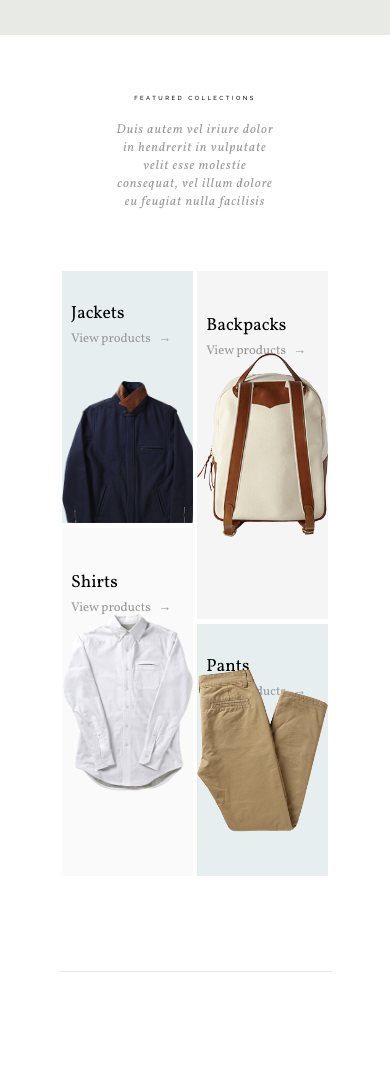
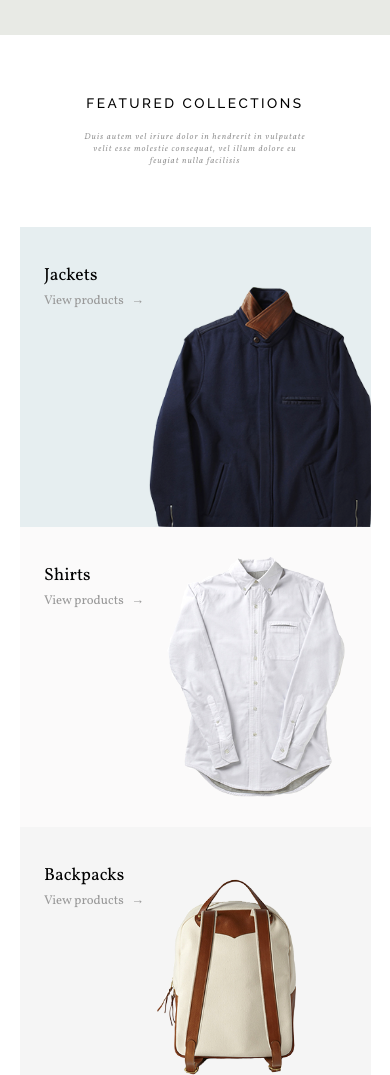
Before and after one commit to bevieboo/minimal, a website: page index.html in a window 390 px wide. Shown: the part 560-1635 px from the top of the page. Before the commit the page ends 1532 px from the top, so only its background shows below. Drawn offline with Linux system fonts and the light colour scheme.

Commit message:
featured products -responsive

```diff
--- a/bundle/bundle.css
+++ b/bundle/bundle.css
@@ -1155,10 +1155,10 @@ img {
   font-family: "Vollkorn", serif;
   font-style: italic;
   color: #999;
-  width: 58%;
+  width: 60%;
   margin: 0 auto;
   letter-spacing: 1px;
-  font-size: 0.8em; }
+  font-size: 1vw; }
 
 .featured-left, .featured-right {
   width: 48%;
@@ -1264,11 +1264,52 @@ img {
     font-size: 0.8vw;
     padding: 1vw 2.4vw; } }
 
+@media (max-width: 1200px) {
+  .featured-text-title {
+    font-size: 1em; }
+  .featured-text-link {
+    font-size: 0.7em; }
+  .featured-jacket {
+    height: 80%; }
+  .featured-backpack {
+    height: 45%; }
+  .featured-shirt {
+    height: 60%; }
+  .featured-pants2 {
+    height: 60%; } }
+
 @media (max-width: 1100px) {
   .header-logo {
     left: 50px; }
   .header-user-options {
     top: 20%; } }
+
+@media (max-width: 1000px) {
+  .featured-title {
+    font-size: 2.2vw; }
+  .featured-desc {
+    font-size: 1.2vw; }
+  .featured-left, .featured-right {
+    margin: 0 auto;
+    width: 100%;
+    display: block;
+    margin-bottom: 10px; }
+  .featured-backpacks, .featured-shirts, .featured-jackets, .featured-pants {
+    height: 50%; }
+  .featured-jacket {
+    height: 80%; }
+  .featured-backpack {
+    height: 65%;
+    background-position: 65% center; }
+  .featured-shirt {
+    height: 80%; }
+  .featured-pants2 {
+    background-position: 75% center;
+    height: 70%; }
+  .featured-text-title {
+    font-size: 1.1em; }
+  .featured-text-link {
+    font-size: 0.8em; } }
 
 @media (max-width: 820px) {
   .header {
@@ -1327,7 +1368,26 @@ img {
     font-size: 1vw; }
   .banner-button {
     font-size: 1vw;
-    padding: 1.4vw 2.8vw; } }
+    padding: 1.4vw 2.8vw; }
+  .featured-title {
+    font-size: 2.4vw; }
+  .featured-desc {
+    font-size: 1.4vw; }
+  .featured {
+    width: 100%; }
+  .featured-left, .featured-right {
+    margin: 0 auto;
+    width: 90%;
+    display: block; }
+  .featured-right {
+    margin-bottom: 60px; }
+  .featured-backpacks, .featured-shirts, .featured-jackets, .featured-pants {
+    height: 50%;
+    margin-bottom: 0; }
+  .featured-text-title {
+    font-size: 1.1em; }
+  .featured-text-link {
+    font-size: 0.8em; } }
 
 @media (max-width: 550px) {
   .banner {
@@ -1348,4 +1408,8 @@ img {
     font-size: 1.8vw; }
   .banner-button {
     font-size: 1.8vw;
-    padding: 2vw 4vw; } }
+    padding: 2vw 4vw; }
+  .featured-title {
+    font-size: 3.5vw; }
+  .featured-desc {
+    font-size: 2.2vw; } }
--- a/scss/modules/_index_featured.scss
+++ b/scss/modules/_index_featured.scss
@@ -20,10 +20,10 @@
   font-family: $font-family-vollkorn;
   font-style: italic;
   color: #999;
-  width: 58%;
+  width: 60%;
   margin: 0 auto;
   letter-spacing: 1px;
-  font-size: 0.8em;
+  font-size: 1vw;
 }
 
 .featured-left, .featured-right {
--- a/scss/modules/_index_media.scss
+++ b/scss/modules/_index_media.scss
@@ -2,6 +2,27 @@
   .banner-button {
     font-size: 0.8vw;
     padding: 1vw 2.4vw;
+  }
+}
+
+@media (max-width: 1200px) {
+  .featured-text-title {
+    font-size: 1em;
+  }
+  .featured-text-link {
+    font-size: 0.7em;
+  }
+  .featured-jacket {
+    height: 80%;
+  }
+  .featured-backpack {
+    height: 45%;
+  }
+  .featured-shirt {
+    height: 60%;
+  }
+  .featured-pants2 {
+    height: 60%;
   }
 }
 
@@ -11,6 +32,44 @@
   }
   .header-user-options {
     top: 20%;
+  }
+}
+
+@media (max-width: 1000px) {
+  .featured-title {
+    font-size: 2.2vw;
+  }
+  .featured-desc {
+    font-size: 1.2vw;
+  }
+  .featured-left, .featured-right {
+    margin: 0 auto;
+    width: 100%;
+    display: block;
+    margin-bottom: 10px;
+  }
+  %featured-boxes-tall, %featured-boxes-short {
+    height: 50%;
+  }
+  .featured-jacket {
+    height: 80%;
+  }
+  .featured-backpack {
+    height: 65%;
+    background-position: 65% center;
+  }
+  .featured-shirt {
+    height: 80%;
+  }
+  .featured-pants2 {
+    background-position: 75% center;
+    height: 70%;
+  }
+  .featured-text-title {
+    font-size: 1.1em;
+  }
+  .featured-text-link {
+    font-size: 0.8em;
   }
 }
 
@@ -89,6 +148,33 @@
     font-size: 1vw;
     padding: 1.4vw 2.8vw;
   }
+  .featured-title {
+    font-size: 2.4vw;
+  }
+  .featured-desc {
+    font-size: 1.4vw;
+  }
+  .featured {
+    width: 100%;
+  }
+  .featured-left, .featured-right {
+    margin: 0 auto;
+    width: 90%;
+    display: block;
+  }
+  .featured-right {
+    margin-bottom: 60px;
+  }
+  %featured-boxes-tall, %featured-boxes-short {
+    height: 50%;
+    margin-bottom: 0;
+  }
+  .featured-text-title {
+    font-size: 1.1em;
+  }
+  .featured-text-link {
+    font-size: 0.8em;
+  }
 }
 
 @media (max-width: 550px) {
@@ -117,4 +203,10 @@
     font-size: 1.8vw;
     padding: 2vw 4vw;
   }
+  .featured-title {
+    font-size: 3.5vw;
+  }
+  .featured-desc {
+    font-size: 2.2vw;
+  }
 }
```
